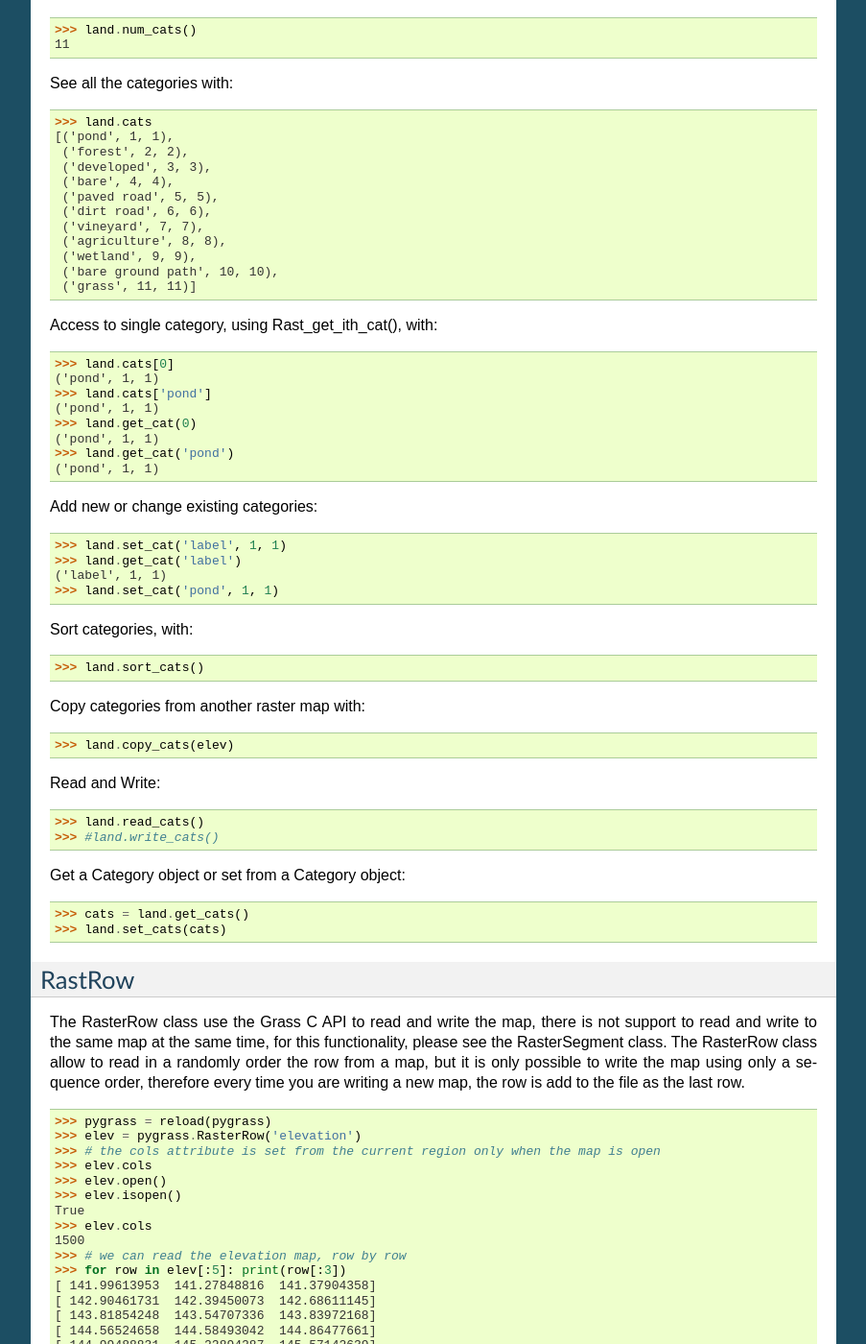
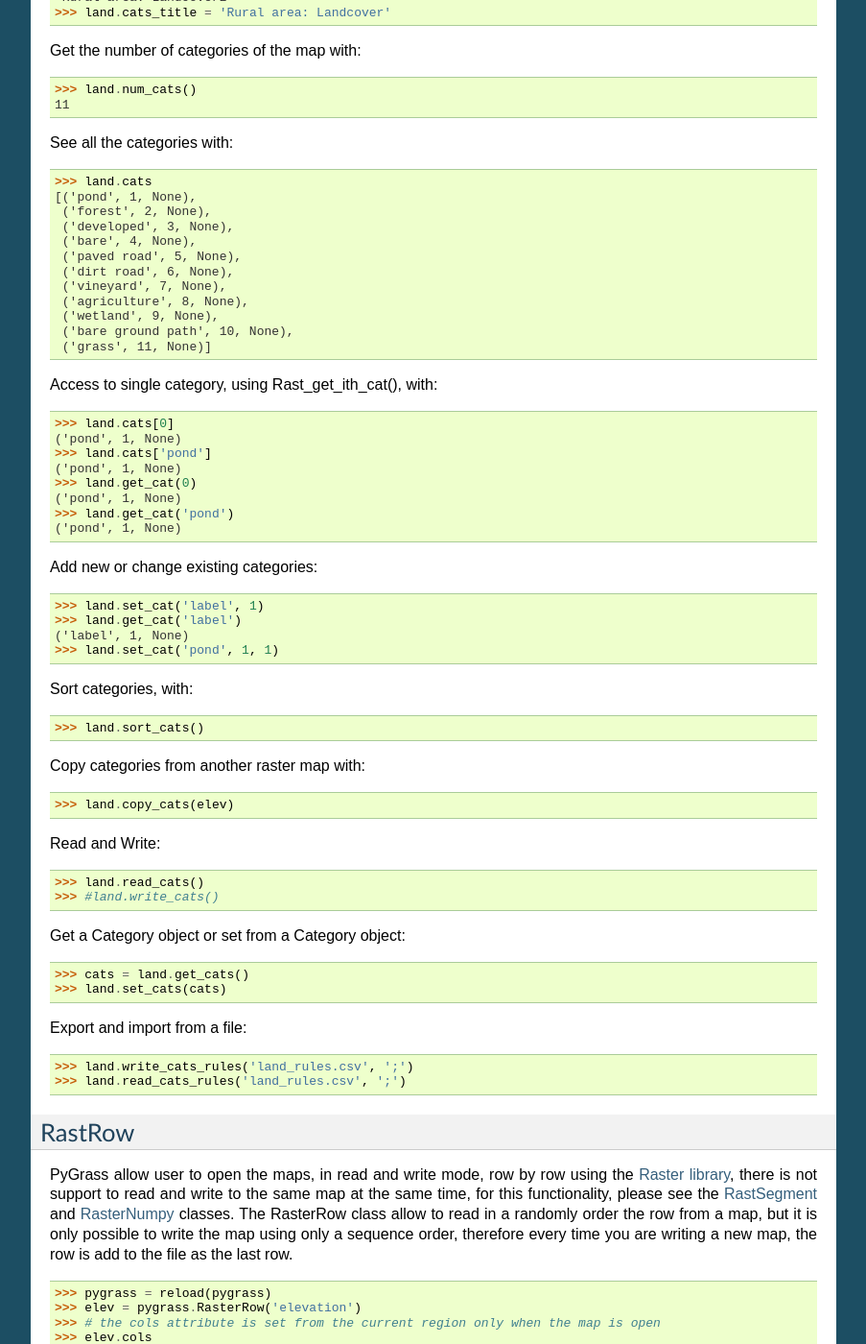
Before and after one commit to cz172638/pygrass, a Sphinx documentation site: the page built from docs/raster.rst, in a window 1280 px wide and 1400 px high, scrolled down 1302 px. Shown: the whole window at 96% size, without its empty margins (198-1101 px from the left). Built offline with Sphinx 7.4.7, drawn with Linux system fonts in a browser that asks for light colours; some of the changed text lies outside the part shown.

Commit message:
Read and write category rule from file

```diff
--- a/docs/raster.rst
+++ b/docs/raster.rst
@@ -4,12 +4,16 @@ Raster
 ======
 
 PyGrass use 4 different Raster classes, that respect the 4 different approaches
-of C grass API. PyGrass Allow user to open the maps, in read and write mode,
-row by row (:ref:`RasterRow-label` class) using the
-`Raster library`_, using the `RowIO library`_ (:ref:`RasterRowIO-label` class),
-using the `Segmentation library`_ that allow users to read and write the map
-at the same time (:ref:`RasterSegment-label` class), and using the numpy
-interface to the map (:ref:`RasterNumpy-label` class).
+of C grass API.
+The read access is row wise for :ref:`RasterRow-label` and
+:ref:`RasterRowIO-label` and additionally
+cached in the RowIO class. Booth classes write sequentially.
+RowIO is row cached, :ref:`RasterSegment-label` and :ref:`RasterNumpy-label`
+are tile cached for reading and writing therefore a randomly access is possible.
+Hence RasterRow and RasterRowIO should be used in case for fast (cached)
+row read access and RasterRow for fast sequential writing.
+Segment and Numpy should be used for random access, but numpy only for files
+not larger than 2GB.
 
 
 ==========================  =======================  ========  ============
@@ -62,6 +66,8 @@ We can rename the map:   ::
 Categories
 ----------
 
+All the raster classes support raster categories and share commons methods
+to modify the raster category.
 It is possible to check if the map has or not the categories with the
 ``has_cats`` method. ::
 
@@ -92,34 +98,34 @@ Get the number of categories of the map with: ::
 See all the categories with: ::
 
     >>> land.cats
-    [('pond', 1, 1),
-     ('forest', 2, 2),
-     ('developed', 3, 3),
-     ('bare', 4, 4),
-     ('paved road', 5, 5),
-     ('dirt road', 6, 6),
-     ('vineyard', 7, 7),
-     ('agriculture', 8, 8),
-     ('wetland', 9, 9),
-     ('bare ground path', 10, 10),
-     ('grass', 11, 11)]
+    [('pond', 1, None),
+     ('forest', 2, None),
+     ('developed', 3, None),
+     ('bare', 4, None),
+     ('paved road', 5, None),
+     ('dirt road', 6, None),
+     ('vineyard', 7, None),
+     ('agriculture', 8, None),
+     ('wetland', 9, None),
+     ('bare ground path', 10, None),
+     ('grass', 11, None)]
 
 Access to single category, using Rast_get_ith_cat(), with: ::
 
     >>> land.cats[0]
-    ('pond', 1, 1)
+    ('pond', 1, None)
     >>> land.cats['pond']
-    ('pond', 1, 1)
+    ('pond', 1, None)
     >>> land.get_cat(0)
-    ('pond', 1, 1)
+    ('pond', 1, None)
     >>> land.get_cat('pond')
-    ('pond', 1, 1)
+    ('pond', 1, None)
 
 Add new or change existing categories: ::
 
-    >>> land.set_cat('label', 1, 1)
+    >>> land.set_cat('label', 1)
     >>> land.get_cat('label')
-    ('label', 1, 1)
+    ('label', 1, None)
     >>> land.set_cat('pond', 1, 1)
 
 
@@ -142,6 +148,10 @@ Get a Category object or set from a Category object: ::
     >>> cats = land.get_cats()
     >>> land.set_cats(cats)
 
+Export and import from a file: ::
+
+    >>> land.write_cats_rules('land_rules.csv', ';')
+    >>> land.read_cats_rules('land_rules.csv', ';')
 
 
 .. _RasterRow-label:
@@ -149,9 +159,10 @@ Get a Category object or set from a Category object: ::
 RastRow
 -------
 
-The RasterRow class use the Grass C API to read and write the map, there is not
-support to read and write to the same map at the same time, for this
-functionality, please see the RasterSegment class.
+PyGrass allow user to open the maps, in read and write mode,
+row by row using the `Raster library`_, there is not support to read and write
+to the same map at the same time, for this functionality, please see the
+:ref:`RasterSegment-label` and :ref:`RasterNumpy-label` classes.
 The RasterRow class allow to read in a randomly order the row from a map, but
 it is only possible to write the map using only a sequence order, therefore every
 time you are writing a new map, the row is add to the file as the last row. ::
```
Also changed, not shown: other parts of docs/raster.rst (+2 -2 lines), 2 other files.
